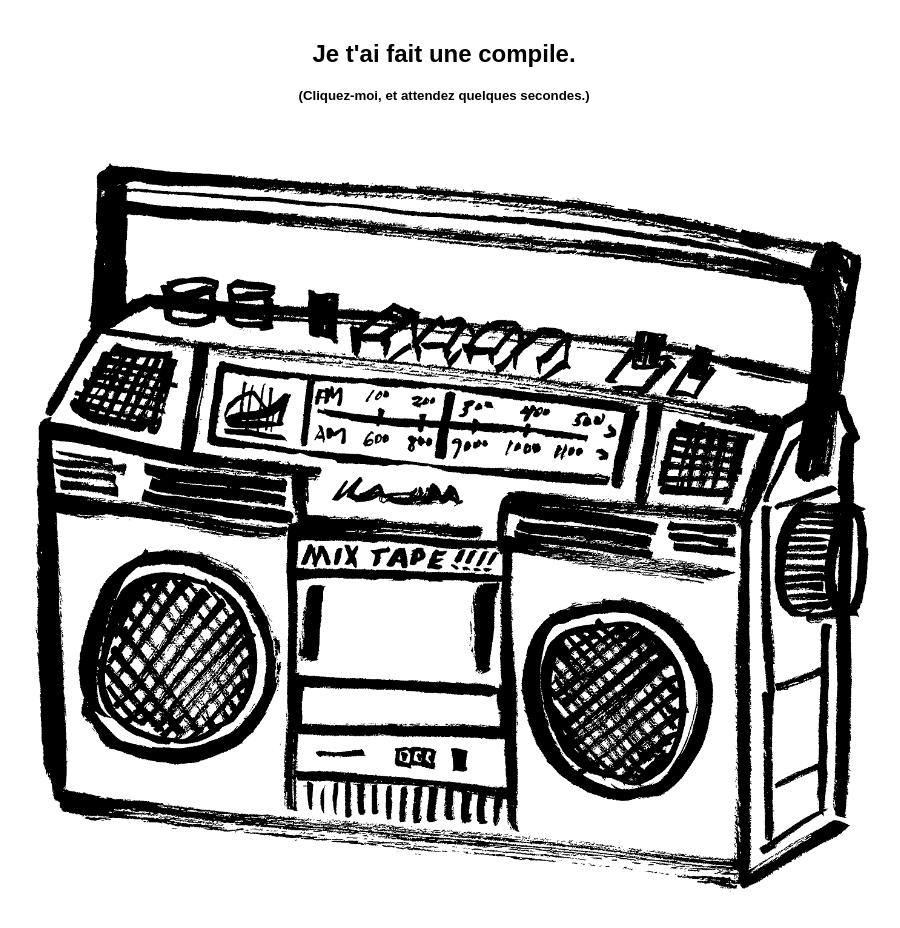
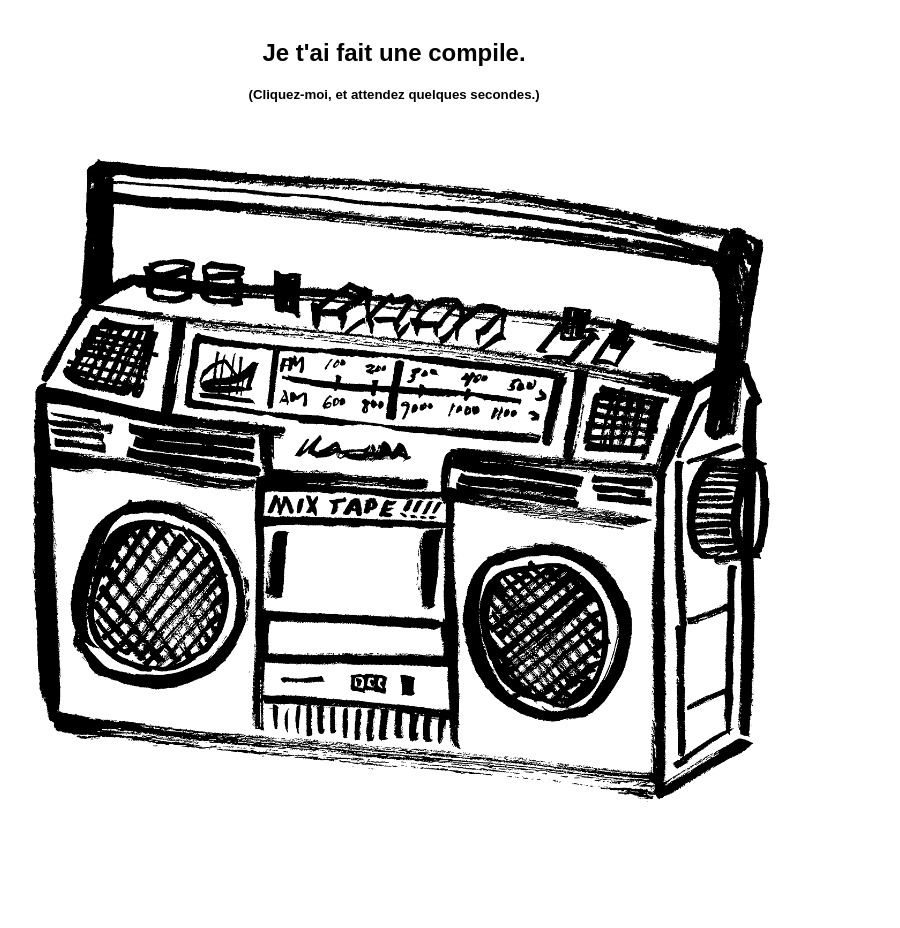
Before and after one commit to bthyng/une_cassette, a plain HTML site: page index.html in a window 1280 px wide. Shown: the whole page, without its empty margins (169-1069 px from the left). After the commit the page ends 843 px from the top, so only its background shows below. Drawn offline with Linux system fonts and the light colour scheme.

Commit message:
Update index.css

```diff
--- a/CSS/index.css
+++ b/CSS/index.css
@@ -1,7 +1,7 @@
 * {
     box-sizing: border-box;
     position: relative;
-    width: 98%;
+    width: 95%;
 }
 
 /* the star bracket is the way to say everything. By putting position: relative it will make your life easier in the future bc you wont have to remember to do this later.*/
```
